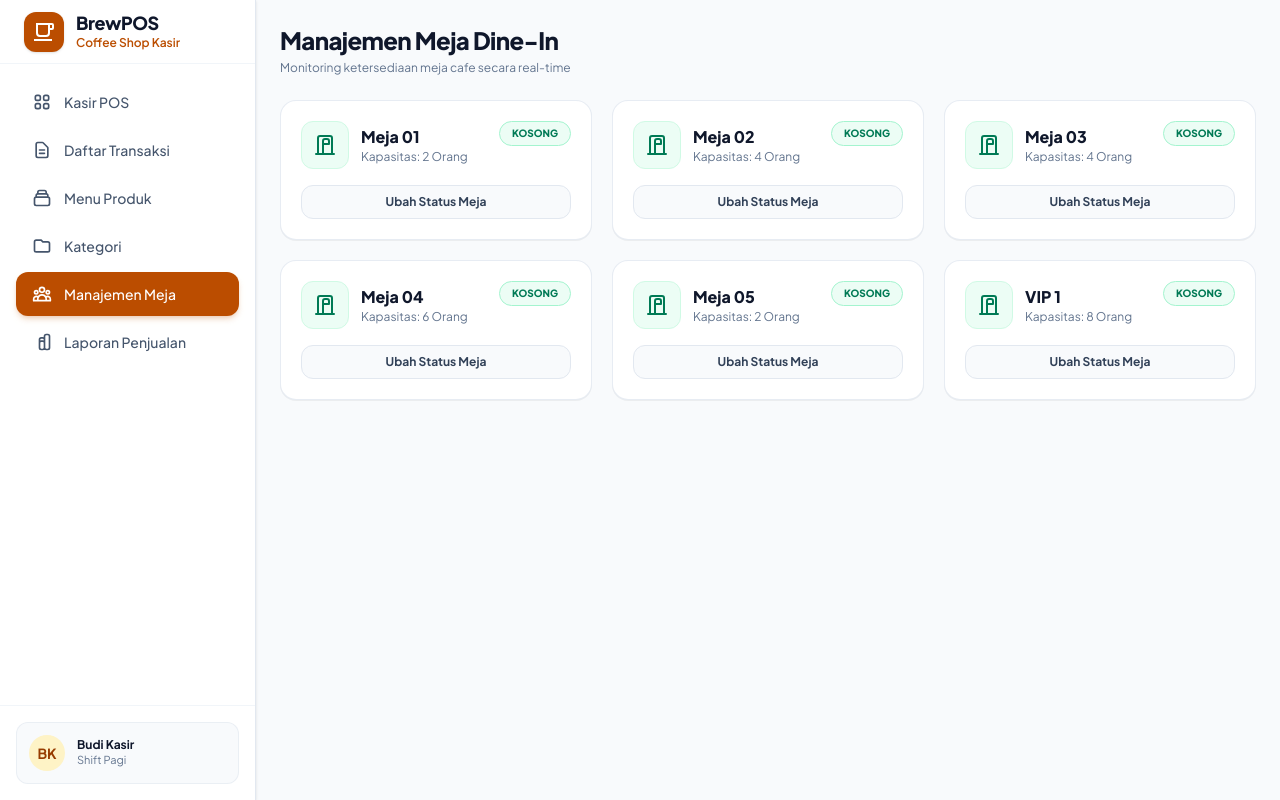
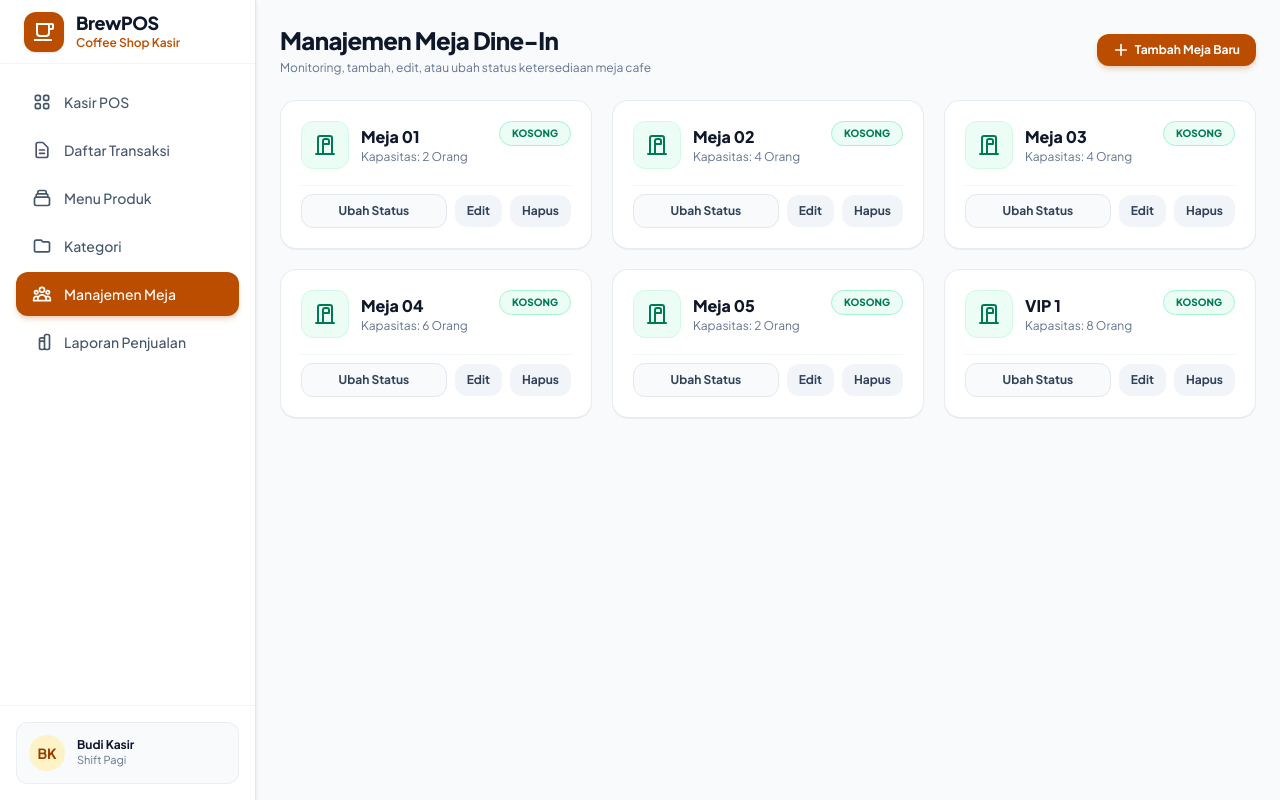
Before and after one commit to R16-Code/SistemPOS, a Laravel app: page /tables in a window 1280 px wide. Run offline with Laravel 12, Linux system fonts and the light colour scheme; data comes from the database, SQL or seed files in the repository; style sheets or scripts are compiled from the project's sources; some libraries are stand-ins or nearby versions.

Commit message:
add Livewire components for product and table management

```diff
--- a/app/Livewire/Table/TableList.php
+++ b/app/Livewire/Table/TableList.php
@@ -9,6 +9,73 @@ use Livewire\Component;
 #[Title('Manajemen Meja - BrewPOS')]
 class TableList extends Component
 {
+    // Modal state
+    public $showModal = false;
+    public $isEditMode = false;
+    public $selectedTableId = null;
+
+    // Form inputs
+    public $table_number = '';
+    public $capacity = 4;
+    public $status = 'available';
+
+    protected function rules()
+    {
+        return [
+            'table_number' => 'required|string|max:50|unique:tables,table_number,' . $this->selectedTableId,
+            'capacity' => 'required|integer|min:1|max:50',
+            'status' => 'required|in:available,occupied,reserved',
+        ];
+    }
+
+    public function openCreateModal()
+    {
+        $this->resetForm();
+        $this->isEditMode = false;
+
+        // Auto suggest next table number
+        $nextNum = Table::count() + 1;
+        $this->table_number = 'Meja ' . str_pad($nextNum, 2, '0', STR_PAD_LEFT);
+        $this->capacity = 4;
+        $this->status = 'available';
+
+        $this->showModal = true;
+    }
+
+    public function editTable($id)
+    {
+        $table = Table::findOrFail($id);
+        $this->selectedTableId = $table->id;
+        $this->table_number = $table->table_number;
+        $this->capacity = $table->capacity;
+        $this->status = $table->status;
+
+        $this->isEditMode = true;
+        $this->showModal = true;
+    }
+
+    public function saveTable()
+    {
+        $this->validate();
+
+        if ($this->isEditMode) {
+            $table = Table::findOrFail($this->selectedTableId);
+            $table->update([
+                'table_number' => $this->table_number,
+                'capacity' => $this->capacity,
+                'status' => $this->status,
+            ]);
+        } else {
+            Table::create([
+                'table_number' => $this->table_number,
+                'capacity' => $this->capacity,
+                'status' => $this->status,
+            ]);
+        }
+
+        $this->closeModal();
+    }
+
     public function toggleStatus($tableId)
     {
         $table = Table::find($tableId);
@@ -16,6 +83,27 @@ class TableList extends Component
             $newStatus = $table->status === 'available' ? 'occupied' : 'available';
             $table->update(['status' => $newStatus]);
         }
+    }
+
+    public function deleteTable($id)
+    {
+        $table = Table::findOrFail($id);
+        $table->delete();
+    }
+
+    public function closeModal()
+    {
+        $this->showModal = false;
+        $this->resetForm();
+    }
+
+    private function resetForm()
+    {
+        $this->selectedTableId = null;
+        $this->table_number = '';
+        $this->capacity = 4;
+        $this->status = 'available';
+        $this->resetValidation();
     }
 
     public function render()
--- a/resources/views/livewire/product/product-list.blade.php
+++ b/resources/views/livewire/product/product-list.blade.php
@@ -91,7 +91,7 @@
 
                         <div>
                             <label class="font-bold text-slate-700 block mb-1">Kategori</label>
-                            <select wire:model="category_id" class="w-full bg-slate-50 border border-slate-200 rounded-xl px-3 py-2 font-medium text-slate-900 focus:outline-none focus:border-amber-700">
+                            <select wire:model.live="category_id" class="w-full bg-slate-50 border border-slate-200 rounded-xl px-3 py-2 font-medium text-slate-900 focus:outline-none focus:border-amber-700">
                                 @foreach($categories as $cat)
                                     <option value="{{ $cat->id }}">{{ $cat->name }}</option>
                                 @endforeach
--- a/resources/views/livewire/table/table-list.blade.php
+++ b/resources/views/livewire/table/table-list.blade.php
@@ -1,7 +1,14 @@
 <div class="p-6 space-y-6 overflow-y-auto h-full bg-slate-50">
-    <div>
-        <h2 class="text-2xl font-extrabold text-slate-900 tracking-tight">Manajemen Meja Dine-In</h2>
-        <p class="text-xs text-slate-500 mt-1">Monitoring ketersediaan meja cafe secara real-time</p>
+    <div class="flex items-center justify-between gap-4">
+        <div>
+            <h2 class="text-2xl font-extrabold text-slate-900 tracking-tight">Manajemen Meja Dine-In</h2>
+            <p class="text-xs text-slate-500 mt-1">Monitoring, tambah, edit, atau ubah status ketersediaan meja cafe</p>
+        </div>
+
+        <button wire:click="openCreateModal" class="px-4 py-2 rounded-xl bg-amber-700 hover:bg-amber-800 text-white font-bold text-xs shadow-md shadow-amber-700/20 flex items-center gap-1.5 transition-all">
+            <svg class="w-4 h-4 stroke-[2.5]" fill="none" stroke="currentColor" viewBox="0 0 24 24"><path stroke-linecap="round" stroke-linejoin="round" d="M12 4v16m8-8H4"/></svg>
+            <span>Tambah Meja Baru</span>
+        </button>
     </div>
 
     <div class="grid grid-cols-1 sm:grid-cols-2 lg:grid-cols-3 gap-5">
@@ -20,15 +27,76 @@
 
                     @if($t->status === 'available')
                         <span class="px-3 py-1 rounded-full text-[10px] font-extrabold bg-emerald-50 text-emerald-700 border border-emerald-200">KOSONG</span>
+                    @elseif($t->status === 'occupied')
+                        <span class="px-3 py-1 rounded-full text-[10px] font-extrabold bg-rose-50 text-rose-700 border border-rose-200">TERISI</span>
                     @else
-                        <span class="px-3 py-1 rounded-full text-[10px] font-extrabold bg-rose-50 text-rose-700 border border-rose-200">TERISI</span>
+                        <span class="px-3 py-1 rounded-full text-[10px] font-extrabold bg-amber-50 text-amber-700 border border-amber-200">RESERVED</span>
                     @endif
                 </div>
 
-                <button wire:click="toggleStatus({{ $t->id }})" class="w-full py-2 px-3 rounded-xl border border-slate-200 bg-slate-50 hover:bg-slate-100 text-xs font-bold text-slate-700 transition-colors">
-                    Ubah Status Meja
-                </button>
+                <div class="flex items-center gap-2 pt-2 border-t border-slate-100">
+                    <button wire:click="toggleStatus({{ $t->id }})" class="flex-1 py-2 px-3 rounded-xl border border-slate-200 bg-slate-50 hover:bg-slate-100 text-xs font-bold text-slate-700 transition-colors">
+                        Ubah Status
+                    </button>
+                    <button wire:click="editTable({{ $t->id }})" class="py-2 px-3 rounded-xl bg-slate-100 hover:bg-amber-100 text-slate-700 hover:text-amber-800 text-xs font-bold transition-colors">
+                        Edit
+                    </button>
+                    <button wire:click="deleteTable({{ $t->id }})" onclick="return confirm('Apakah Anda yakin ingin menghapus meja ini?')" class="py-2 px-3 rounded-xl bg-slate-100 hover:bg-rose-100 text-slate-700 hover:text-rose-700 text-xs font-bold transition-colors">
+                        Hapus
+                    </button>
+                </div>
             </div>
         @endforeach
     </div>
+
+    <!-- FORM MODAL TAMBAH / EDIT MEJA -->
+    @if($showModal)
+        <div class="fixed inset-0 z-50 bg-slate-900/50 backdrop-blur-xs flex items-center justify-center p-4">
+            <div class="bg-white border border-slate-200 rounded-2xl w-full max-w-md p-6 shadow-2xl space-y-4">
+                <div class="flex items-center justify-between border-b border-slate-100 pb-3">
+                    <h3 class="text-base font-extrabold text-slate-900">
+                        {{ $isEditMode ? 'Edit Data Meja' : 'Tambah Meja Baru' }}
+                    </h3>
+                    <button wire:click="closeModal" class="text-slate-400 hover:text-slate-700">
+                        <svg class="w-5 h-5 fill-none" stroke="currentColor" viewBox="0 0 24 24"><path stroke-linecap="round" stroke-linejoin="round" stroke-width="2" d="M6 18L18 6M6 6l12 12"/></svg>
+                    </button>
+                </div>
+
+                <form wire:submit.prevent="saveTable" class="space-y-3 text-xs">
+                    <div>
+                        <label class="font-bold text-slate-700 block mb-1">Nomor / Nama Meja</label>
+                        <input type="text" wire:model="table_number" placeholder="Contoh: Meja 06 atau VIP 2" class="w-full bg-slate-50 border border-slate-200 rounded-xl px-3 py-2 font-bold text-slate-900 focus:outline-none focus:border-amber-700">
+                        @error('table_number') <span class="text-rose-600 text-[11px] font-bold">{{ $message }}</span> @enderror
+                    </div>
+
+                    <div class="grid grid-cols-2 gap-3">
+                        <div>
+                            <label class="font-bold text-slate-700 block mb-1">Kapasitas (Orang)</label>
+                            <input type="number" wire:model="capacity" min="1" max="50" class="w-full bg-slate-50 border border-slate-200 rounded-xl px-3 py-2 font-bold text-slate-900 focus:outline-none focus:border-amber-700">
+                            @error('capacity') <span class="text-rose-600 text-[11px] font-bold">{{ $message }}</span> @enderror
+                        </div>
+
+                        <div>
+                            <label class="font-bold text-slate-700 block mb-1">Status Awal</label>
+                            <select wire:model="status" class="w-full bg-slate-50 border border-slate-200 rounded-xl px-3 py-2 font-bold text-slate-900 focus:outline-none focus:border-amber-700">
+                                <option value="available">KOSONG (Available)</option>
+                                <option value="occupied">TERISI (Occupied)</option>
+                                <option value="reserved">RESERVED</option>
+                            </select>
+                            @error('status') <span class="text-rose-600 text-[11px] font-bold">{{ $message }}</span> @enderror
+                        </div>
+                    </div>
+
+                    <div class="flex gap-2 pt-3 border-t border-slate-100">
+                        <button type="submit" class="flex-1 py-2.5 bg-amber-700 hover:bg-amber-800 text-white rounded-xl font-bold transition-all shadow-md shadow-amber-700/20">
+                            Simpan Data Meja
+                        </button>
+                        <button type="button" wire:click="closeModal" class="px-4 py-2.5 bg-slate-100 text-slate-700 rounded-xl font-bold">
+                            Batal
+                        </button>
+                    </div>
+                </form>
+            </div>
+        </div>
+    @endif
 </div>
```
